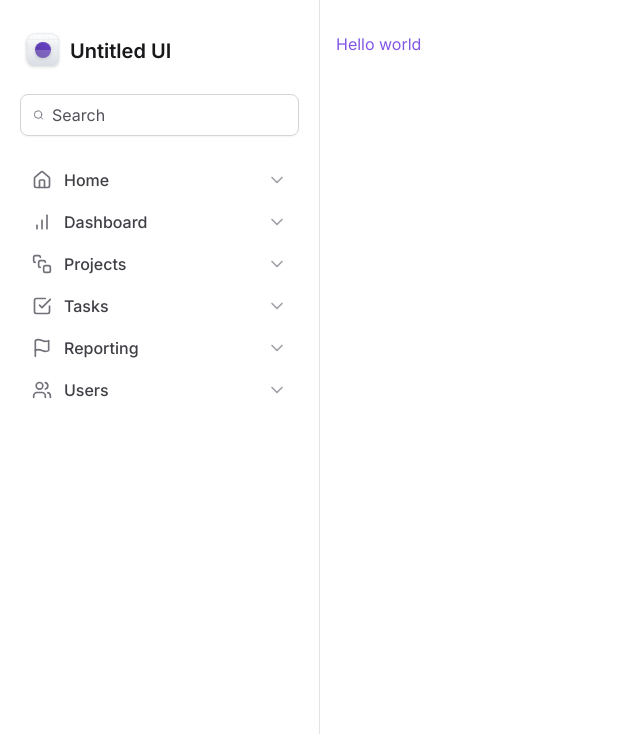
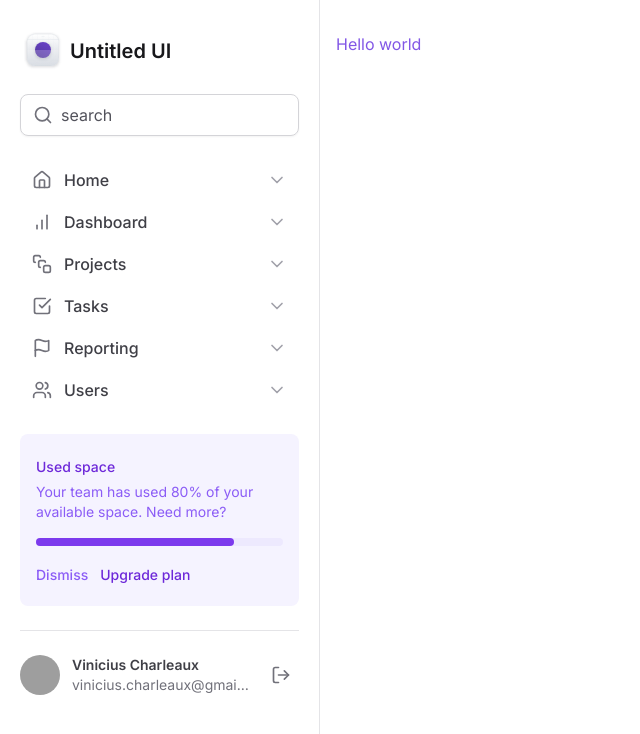
Before and after one commit to ViniciusCharleaux/rocketseat-tailwind-master, a Next.js app: page / in a window 1280 px wide. Shown: the top 734 px of the page, without its empty margins (0-640 px from the left). Built offline with nearby package versions, Linux system fonts and the light colour scheme; grey boxes are pictures that could not be loaded.

Commit message:
finalizando sidebar

```diff
--- /dev/null
+++ b/src/app/components/Input.tsx
@@ -0,0 +1,30 @@
+import { Search } from "lucide-react";
+import React, { ComponentProps } from "react";
+
+export type InputPrefixProps = ComponentProps<'div'>
+
+export const InputPrefix:React.FC<InputPrefixProps> = ({...props}) => {
+    return (
+        <div {...props} />
+    )
+}
+
+export type InputControlProps = ComponentProps<'input'>
+
+export const InputControl:React.FC<InputControlProps> = ({...props}) => {
+    return (
+        <input
+            className="flex-1border-0 bg-transparent p-0 text-zinc-900 placeholder-zinc-600"
+            placeholder="Search"
+            {...props}
+        />
+    )
+}
+
+export type InputRootProps = ComponentProps<'div'>
+
+export const InputRoot:React.FC<InputRootProps> = ({...props}) => {
+    return (
+        <div {...props} className="flex placeholder:w-full items-center gap-2 rounded-lg border border-zinc-300 px-3 py-2 shadow-sm" />
+    )
+}
--- /dev/null
+++ b/src/app/components/Sidebar/Profile.tsx
@@ -0,0 +1,24 @@
+import { LogOut } from 'lucide-react'
+
+export function Profile() {
+  return (
+    <div className="grid grid-cols-profile items-center gap-3">
+      <img
+        src="https://github.com/viniciusCharleaux.png"
+        className="h-10 w-10 rounded-full"
+        alt=""
+      />
+      <div className="flex flex-col truncate">
+        <span className="text-sm font-semibold text-zinc-700">
+          Vinicius Charleaux
+        </span>
+        <span className="truncate text-sm text-zinc-500">
+          vinicius.charleaux@gmail.com
+        </span>
+      </div>
+      <button type="button" className="ml-auto rounded-md p-2 hover:bg-zinc-50">
+        <LogOut className="h-5 w-5 text-zinc-500" />
+      </button>
+    </div>
+  )
+}
--- /dev/null
+++ b/src/app/components/Sidebar/UsedSpaceWidget.tsx
@@ -0,0 +1,33 @@
+export function UsedSpaceWidget() {
+    return (
+      <div className="flex flex-col gap-4 rounded-lg bg-violet-50 px-4 py-5">
+        <div className="space-y-1">
+          <span className="text-sm/5 font-medium text-violet-700">
+            Used space
+          </span>
+          <p className="text-sm/5 text-violet-500">
+            Your team has used 80% of your available space. Need more?
+          </p>
+        </div>
+
+        <div className="h-2 rounded-full bg-violet-100">
+          <div className="h-2 w-4/5 rounded-full bg-violet-600" />
+        </div>
+
+        <div className="space-x-3">
+          <button
+            type="button"
+            className="text-sm font-medium text-violet-500 hover:text-violet-700"
+          >
+            Dismiss
+          </button>
+          <button
+            type="button"
+            className="text-sm font-medium text-violet-700 hover:text-violet-900"
+          >
+            Upgrade plan
+          </button>
+        </div>
+      </div>
+    )
+  }
--- a/src/app/components/Sidebar/index.tsx
+++ b/src/app/components/Sidebar/index.tsx
@@ -1,18 +1,28 @@
 import { NextPage } from "next";
 import { Logo } from "./logo";
-import { Search } from 'lucide-react'
 import { MainNavigation } from "./MainNavigation";
+import { UsedSpaceWidget } from "./UsedSpaceWidget";
+import { Profile } from "./Profile";
+import { InputControl, InputPrefix, InputRoot } from "../Input";
+import { Search } from "lucide-react";
+
 
 export const Sidebar:NextPage = () => {
     return (
         <aside className="border-r border-zinc-200 px-5 py-8 space-y-6">
             <Logo />
-            <div className="flex placeholder:w-full items-center gap-2 rounded-lg border border-zinc-300 px-3 py-2 shadow-sm">
-                <Search className="h-5 w-5 text-zinc-500"/>
-                <input className="flex-1border-0 bg-transparent p-0 text-zinc-900 placeholder-zinc-600" placeholder="Search"/>
-            </div>
+
+            <InputRoot>
+                <InputPrefix>
+                    <Search className="h-5 w-5 text-zinc-500"/>
+                </InputPrefix>
+                <InputControl placeholder="search"/>
+            </InputRoot>
 
             <MainNavigation/>
+            <UsedSpaceWidget/>
+            <div className="h-px bg-zinc-200" />
+            <Profile />
         </aside>
     )
 }
--- a/tailwind.config.ts
+++ b/tailwind.config.ts
@@ -7,7 +7,8 @@ const config: Config = {
   theme: {
     extend: {
       gridTemplateColumns: {
-        app: 'minmax(18rem, 20rem) 1fr'
+        app: 'minmax(18rem, 20rem) 1fr',
+        profile: 'max-content 1fr max-content',
       },
       colors: {
         diego: '#8257e6'
```
